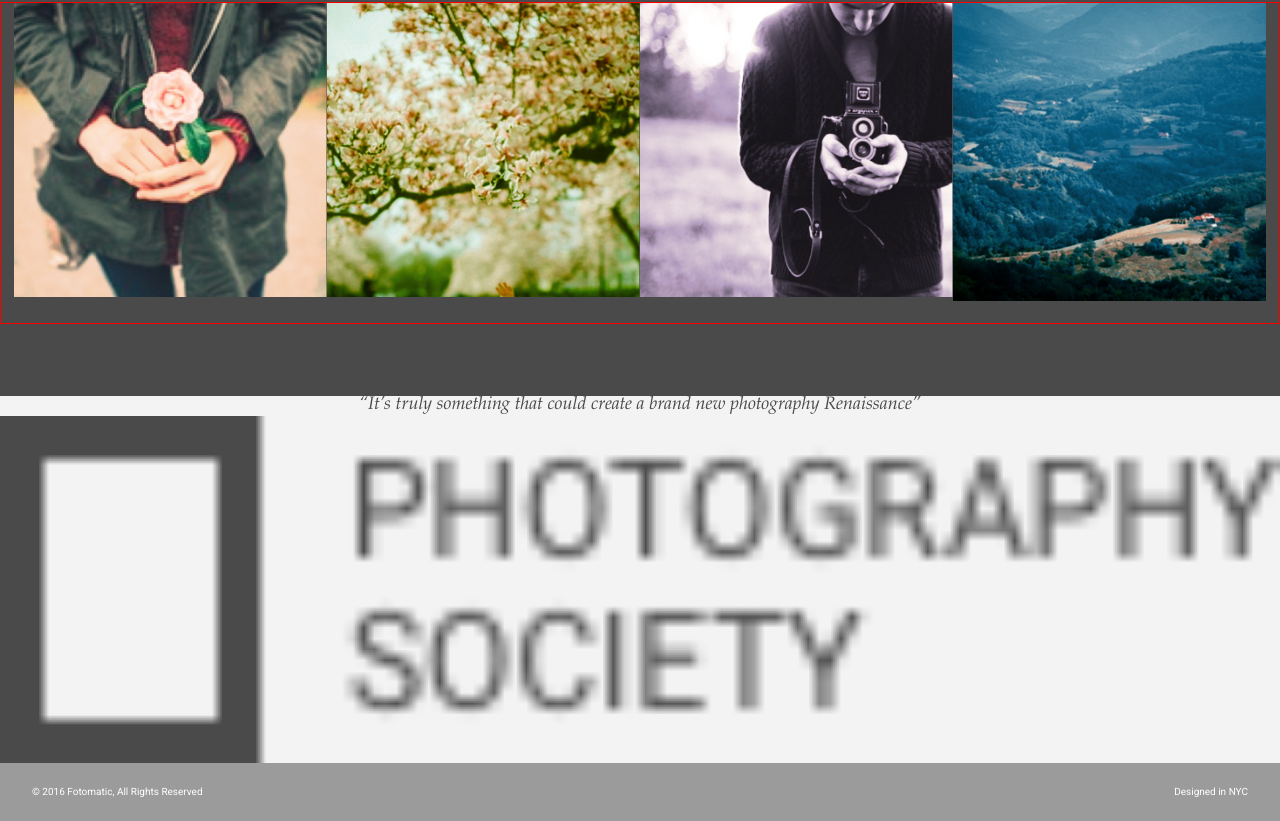
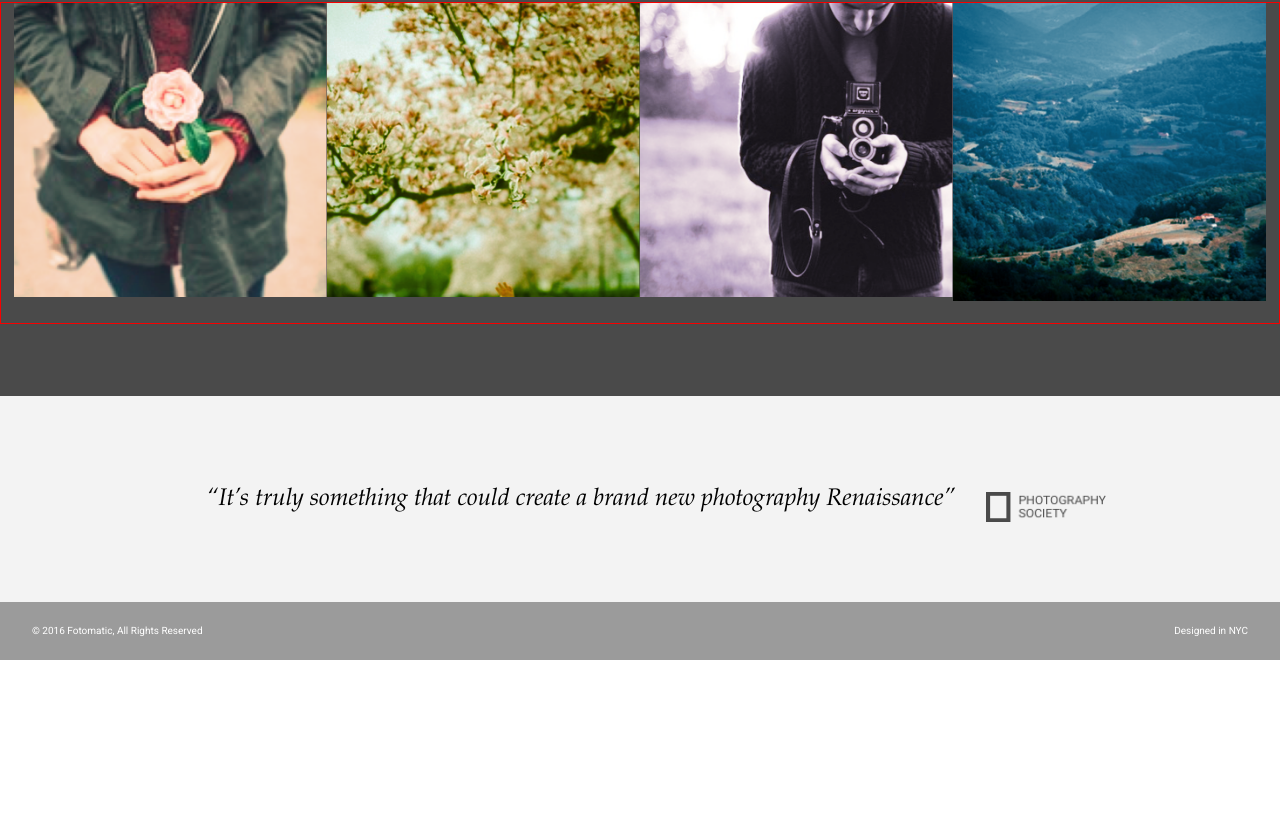
Before and after one commit to hadizover/Fotomatic_project, a plain HTML site: page fotomatic_broken/index.html in a window 1280 px wide. Shown: the part 1574-2395 px from the top of the page. After the commit the page ends 2234 px from the top, so only its background shows below. Drawn offline with Linux system fonts and the light colour scheme; a web font is replaced by a local one.

```diff
--- a/fotomatic_broken/resources/css/style.css
+++ b/fotomatic_broken/resources/css/style.css
@@ -240,6 +240,8 @@ header .mobile {
   width: 90%;
   height: 65%;
   margin: 0 auto;
+  max-width: 1200px;
+  min-width: 320px;
 }
 
 .feature h2 {
@@ -267,6 +269,11 @@ header .mobile {
     font-size: .875rem;
     line-height: 1.4;
   }
+}
+#filters-section .images-container img {
+  width: 100%;
+  height: auto;
+  object-fit: cover;
 }
 
 @media only screen and (max-width: 760px) {
@@ -316,6 +323,8 @@ header .mobile {
   margin-top: 5rem;
   height: 20rem;
   margin-bottom: 0.5rem;
+  overflow-x: auto;
+  flex-shrink: 0;
 }
 .image-container {
 
@@ -362,46 +371,45 @@ header .mobile {
 
 }
 
-#quotes-section content {
+#quotes-section .content {
+  display: flex;
   padding: 5rem 0;
+  align-items: center;
+  flex-direction: row;
+  justify-content: center;
 }
 
-#quotes-section quote {
-  padding-right: 1.875rem;
+#quotes-section .quote {
   font-family: "Palatino", serif;
   font-size: 1.875rem;
   line-height: 1.1;
   font-style: italic;
+  margin-left: 0rem;
+  padding-right: 1.875rem;
+  margin-left: 2rem;
+  font-weight: 350;
 }
-.quote {
-  font-family: "Palatino";
-  color: #4a4a4a;
-  line-height: 1.1;
-  font-style: italic;
-  font-weight: 500;
-  font-size: large;
-}
-#quotes-section quote-citation {
+#quotes-section .quote-citation {
   height: 1.875rem;
+  width: 7.5rem;
 }
 
 @media only screen and (max-width: 760px) {
-  #quotes-section content {
+  #quotes-section .content {
     padding: 1.875rem .625rem;
   }
-
-  #quotes-section quote {
+}
+  #quotes-section .quote {
      display: block;
     font-size: 1.5rem;
     line-height: 1.4;
 
   }
 
-  #quotes-section quote-citation {
+  #quotes-section .quote-citation {
     padding-top: 1rem;
-    margin: auto;
+    margin: 0;
   }
-}
 
 /* Footer */
 
```
